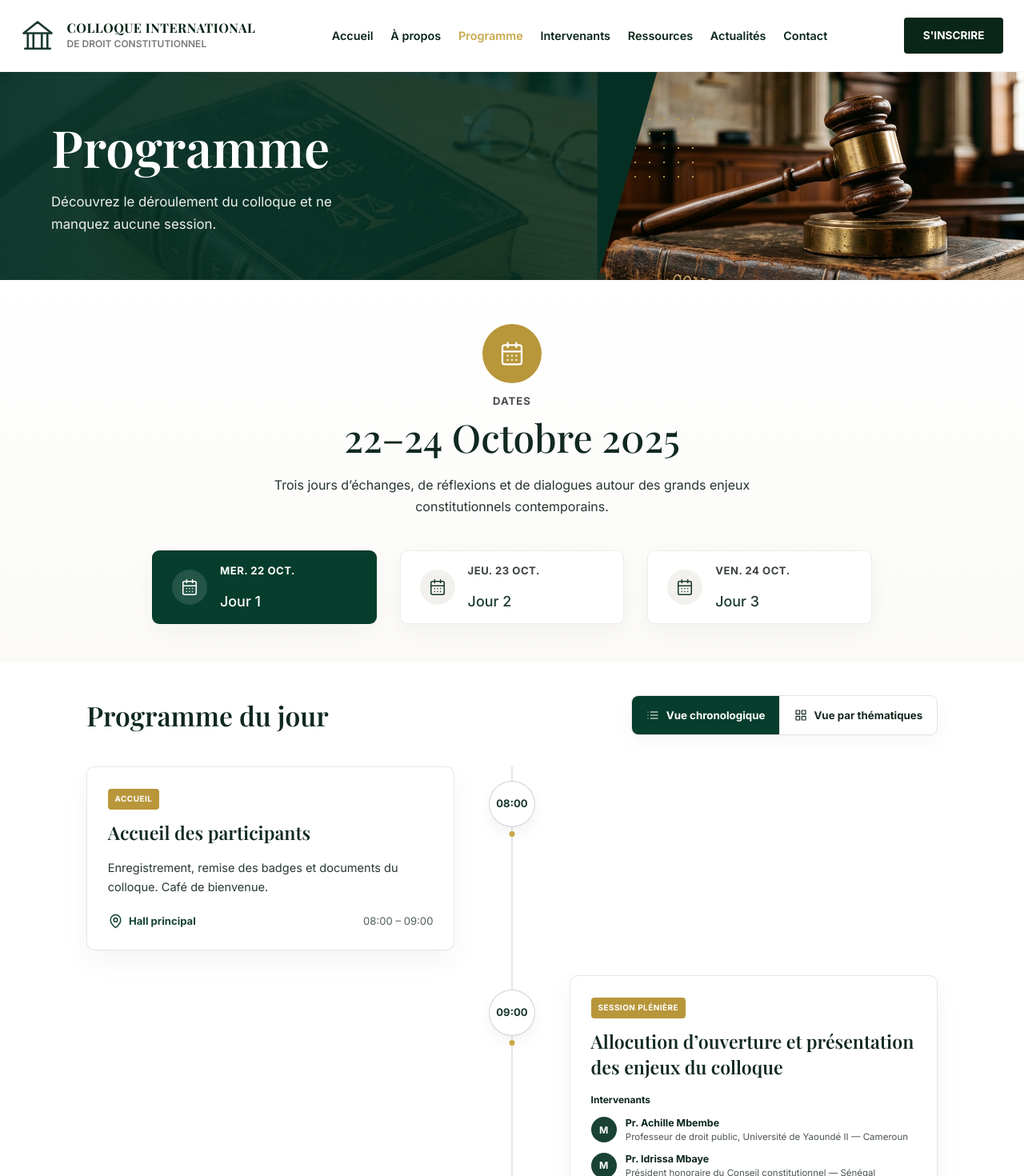
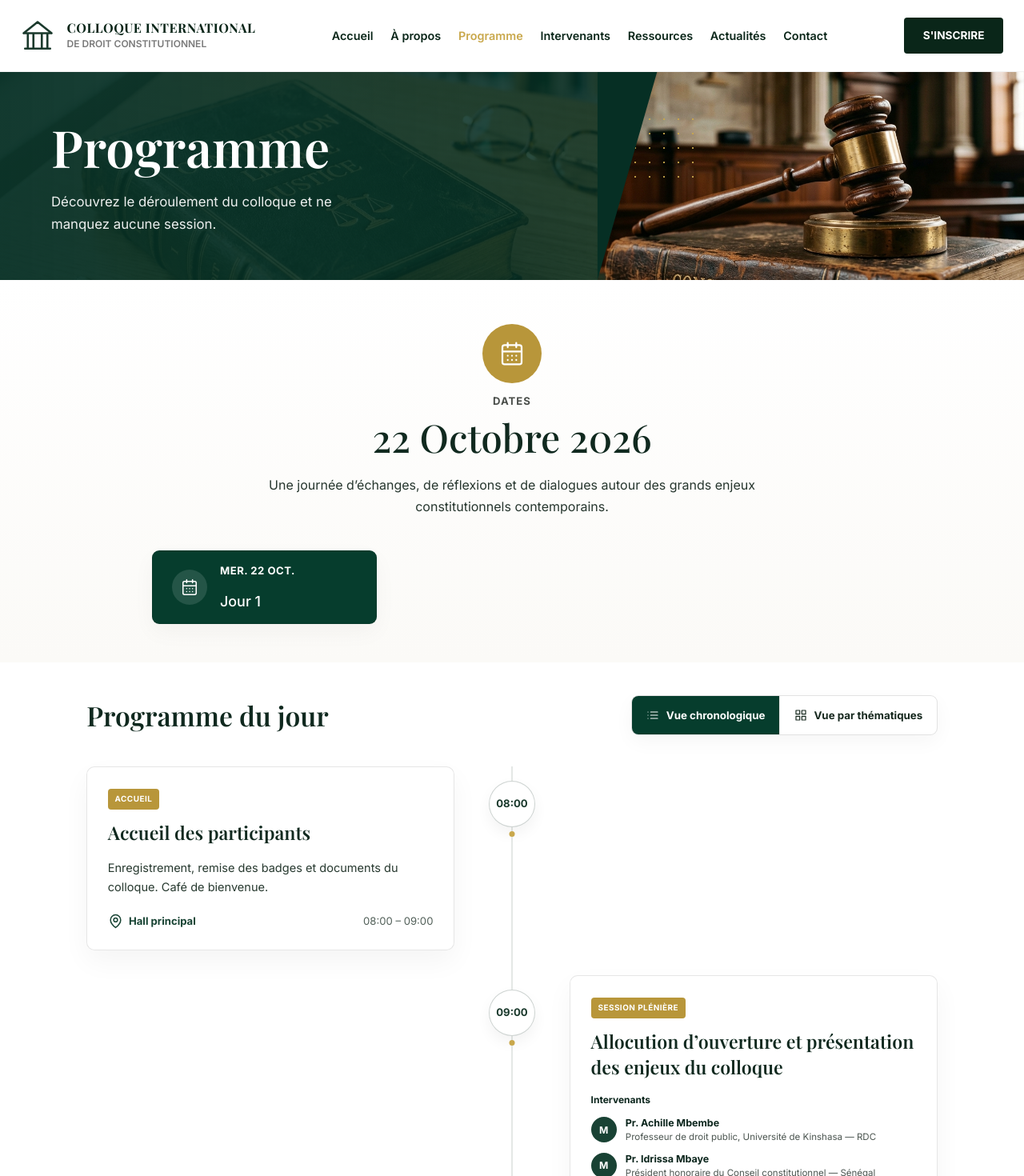
Before and after one commit to Beni-01/cidc, a Next.js app: page /programme in a window 1280 px wide. Shown: the top 1470 px of the page at 80% size. Built offline with nearby package versions, Linux system fonts and the light colour scheme; a web font is replaced by a local one.

Commit message:
feat:add change
git add .

```diff
--- a/package.json
+++ b/package.json
@@ -4,7 +4,7 @@
   "private": true,
   "scripts": {
     "dev": "next dev",
-    "build": "next build",
+    "build": "prisma generate && next build --webpack",
     "start": "next start",
     "lint": "eslint"
   },
--- a/src/app/programme/page.tsx
+++ b/src/app/programme/page.tsx
@@ -9,8 +9,6 @@ import styles from "./page.module.scss";
 
 const days = [
   { date: "MER. 22 OCT.", label: "Jour 1", active: true },
-  { date: "JEU. 23 OCT.", label: "Jour 2" },
-  { date: "VEN. 24 OCT.", label: "Jour 3" },
 ];
 
 const timeline = [
@@ -31,7 +29,7 @@ const timeline = [
     location: "Amphithéâtre A",
     side: "right",
     speakers: [
-      ["Pr. Achille Mbembe", "Professeur de droit public, Université de Yaoundé II — Cameroun"],
+      ["Pr. Achille Mbembe", "Professeur de droit public, Université de Kinshasa — RDC"],
       ["Pr. Idrissa Mbaye", "Président honoraire du Conseil constitutionnel — Sénégal"],
       ["Pr. Thérèse Kouassi", "Doyenne de la Faculté de droit — Côte d’Ivoire"],
       ["Pr. Charles Manga", "Professeur de droit public — RDC"],
@@ -79,7 +77,7 @@ const timeline = [
     range: "20:00",
     type: "CÉRÉMONIE",
     title: "Dîner officiel",
-    location: "Hôtel Hilton, Yaoundé",
+    location: "Blazon Hotel, Kinshasa",
     side: "left",
     highlight: true,
   },
@@ -189,8 +187,8 @@ export default function ProgrammePage() {
             <CalendarIcon />
           </div>
           <span>DATES</span>
-          <h2>22–24 Octobre 2025</h2>
-          <p>Trois jours d’échanges, de réflexions et de dialogues autour des grands enjeux constitutionnels contemporains.</p>
+          <h2>22 Octobre 2026</h2>
+          <p>Une journée d’échanges, de réflexions et de dialogues autour des grands enjeux constitutionnels contemporains.</p>
         </AnimatedSection>
 
         <AnimatedSection animation="fadeInUp" delay={0.1}>
--- a/src/features/home/sections/Countdown/Countdown.tsx
+++ b/src/features/home/sections/Countdown/Countdown.tsx
@@ -69,7 +69,7 @@ export default function Countdown() {
         <AnimatedSection animation="fadeInUp" className={styles.header}>
           <span className={styles.tagline}>PROCHAIN ÉVÉNEMENT</span>
           <h2 className={styles.title}>Le colloque approche</h2>
-          <p className={styles.subtitle}>22 Octobre 2026 — Yaoundé, Cameroun</p>
+          <p className={styles.subtitle}>22 Octobre 2026 — Kinshasa, RDC</p>
         </AnimatedSection>
 
         <div className={styles.grid}>
--- a/src/features/home/sections/Hero/Hero.tsx
+++ b/src/features/home/sections/Hero/Hero.tsx
@@ -7,7 +7,7 @@ export default function Hero() {
     <section className={styles.hero}>
       <div className={styles.container}>
         <div className={styles.content}>
-          <span className={styles.edition}>ÉDITION 2025</span>
+          <span className={styles.edition}>ÉDITION 2026</span>
           <h1 className={styles.title}>
             Comprendre.<br />
             Débattre.<br />
--- a/src/features/intervenants/sections/SpeakersGrid/speakers.data.ts
+++ b/src/features/intervenants/sections/SpeakersGrid/speakers.data.ts
@@ -43,9 +43,9 @@ export const speakersData: Speaker[] = [
   {
     id: 5,
     name: "Pr. Serge Kamga",
-    role: "Université de Yaoundé II",
-    country: "Cameroun",
-    countryCode: "CM",
+    role: "Université de Kinshasa",
+    country: "RDC",
+    countryCode: "CD",
     image: "https://images.unsplash.com/photo-1519085360753-af0119f7cbe7?auto=format&fit=crop&q=80&w=400&h=400",
   },
   {
--- a/src/features/programme/sections/Timeline/programme.data.ts
+++ b/src/features/programme/sections/Timeline/programme.data.ts
@@ -54,6 +54,6 @@ export const programmeData = [
     time: "20:00",
     title: "Dîner officiel",
     type: "ceremony",
-    location: "Hôtel Hilton, Yaoundé",
+    location: "Blazon Hotel, Kinshasa",
   },
 ];
--- a/src/features/shared/constants/site.config.ts
+++ b/src/features/shared/constants/site.config.ts
@@ -1,6 +1,6 @@
 export const siteConfig = {
   name: "Colloque International de Droit Constitutionnel",
-  shortName: "CIDC 2025",
+  shortName: "CIDC 2026",
   description:
     "Un rendez-vous international dédié aux enjeux contemporains du droit constitutionnel et à la consolidation de l'État de droit.",
   url: "https://colloque-droit-constitutionnel.org",
@@ -9,12 +9,12 @@ export const siteConfig = {
   event: {
     title: "Comprendre. Débattre. Renforcer la Constitution.",
     subtitle: "Un rendez-vous international dédié aux enjeux contemporains du droit constitutionnel et à la consolidation de l'État de droit.",
-    edition: "ÉDITION 2025",
-    dates: "15 – 17 SEPT. 2025",
-    location: "Yaoundé, Cameroun",
+    edition: "ÉDITION 2026",
+    dates: "22 OCTOBRE 2026",
+    location: "Kinshasa, RDC",
     organizer: "Comité International de Droit Constitutionnel",
     stats: {
-      days: "03",
+      days: "01",
       sessions: "24",
       speakers: "60+",
       participants: "500+",
@@ -23,8 +23,8 @@ export const siteConfig = {
 
   contact: {
     email: "contact@colloque-droit-constitutionnel.org",
-    phone: "+237 6 12 34 56 78",
-    address: "Yaoundé, Cameroun",
+    phone: "+243 812 963 415",
+    address: "Kinshasa, RDC",
   },
 
   social: {
@@ -36,7 +36,7 @@ export const siteConfig = {
   seo: {
     title: "Colloque International de Droit Constitutionnel 2026",
     description:
-      "Participez au Colloque International de Droit Constitutionnel — 12 au 14 novembre 2026, Kinshasa. Intervenants de renom, débats académiques et perspectives juridiques.",
+      "Participez au Colloque International de Droit Constitutionnel — 22 Octobre 2026, Kinshasa, RDC. Intervenants de renom, débats académiques et perspectives juridiques.",
     keywords: [
       "colloque",
       "droit constitutionnel",
```
Also changed, not shown: src/app/intervenants/page.tsx (+4 -4 lines).
